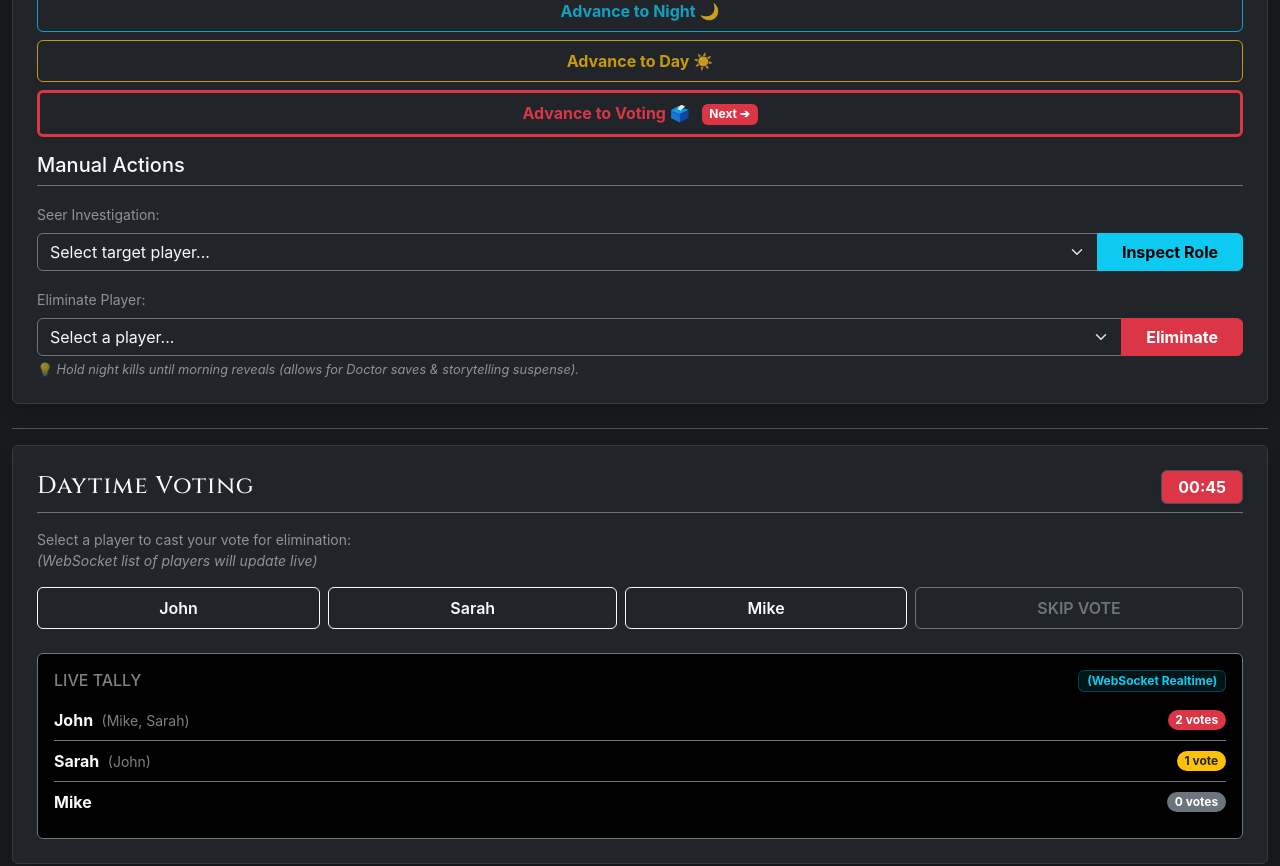
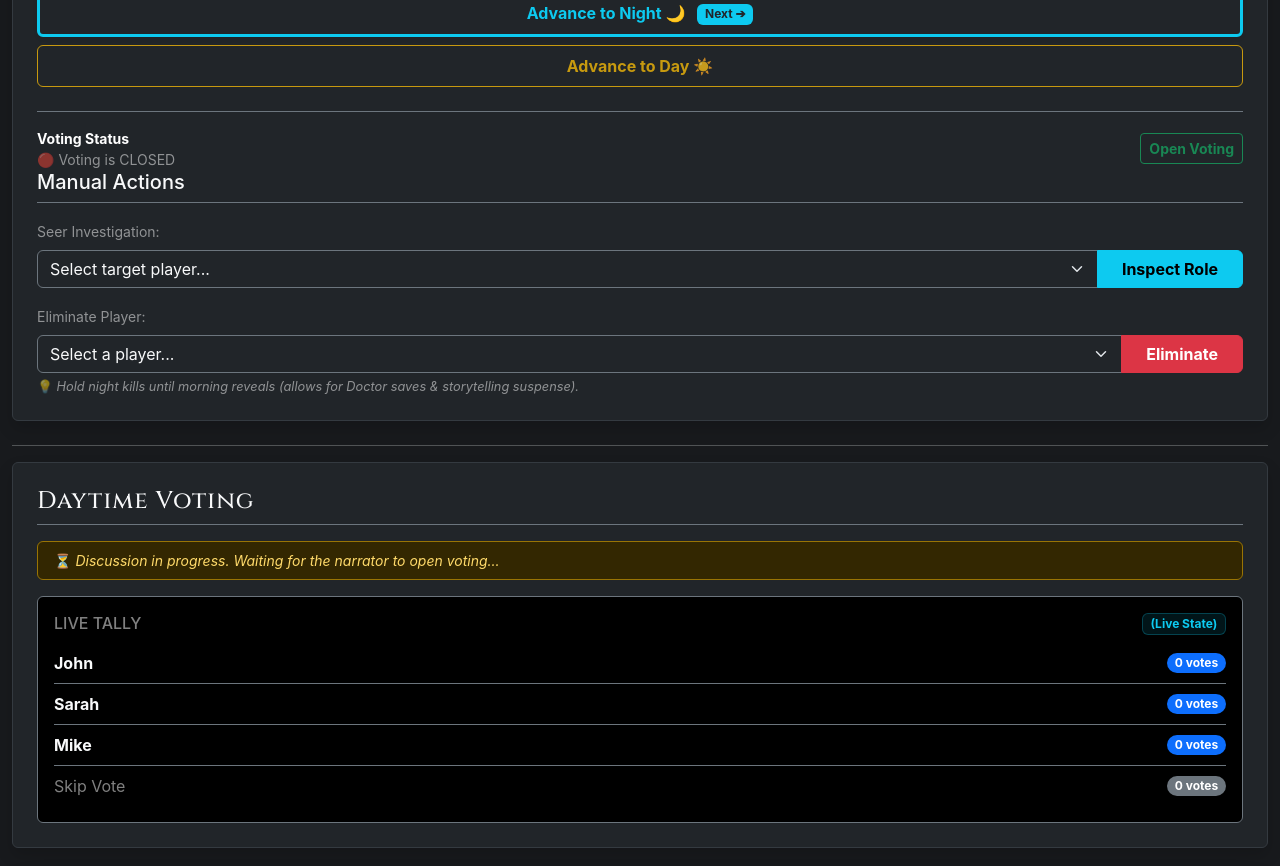
Before and after one commit to BCovi/startup, a React (Vite) app: page /game in a window 1280 px wide. Shown: the part 940-1806 px from the top of the page. Built offline with nearby package versions, Linux system fonts and the light colour scheme.

Commit message:
Voting changes and functionaltiy

```diff
--- a/src/game/game.jsx
+++ b/src/game/game.jsx
@@ -10,6 +10,22 @@ export function Game() {
   const [eliminateTarget, setEliminateTarget] = useState('');
   const [eliminatedNotice, setEliminatedNotice] = useState('');
   const [eliminatedPlayers, setEliminatedPlayers] = useState([]);
+  const allPlayers = ['John', 'Sarah', 'Mike'];
+  const alivePlayers = allPlayers.filter(player => !eliminatedPlayers.includes(player));
+
+  // Voting states
+  const [votes, setVotes] = useState({ John: 0, Sarah: 0, Mike: 0, Skip: 0 });
+  const [userVote, setUserVote] = useState(null);
+  const [votingOpen, setVotingOpen] = useState(false);
+  const [votingClosed, setVotingClosed] = useState(false);
+
+
+  // Voting handler
+  const handleVote = (target) => {
+    if (votingClosed || userVote) return;
+    setVotes(prev => ({ ...prev, [target]: prev[target] + 1 }));
+    setUserVote(target);
+  };
 
 
   const handleInspect = () => {
@@ -158,13 +174,16 @@ const handleEliminate = () => {
         {/* Game Progression Buttons (Stacked Vertically) */}
         <div>
           <div className="fw-bold text-uppercase small mb-2 text-white-50">Phase Actions</div>
-          <div className="d-grid gap-2 mb-3">
+          <div className="d-grid gap-2 mb-4">
             <button
               type="button"
-              className={`py-2 fw-bold btn ${phase.includes('Voting') ? 'btn-outline-info border-3 shadow-sm' : 'btn-outline-info opacity-75'}`}
-              onClick={() => setPhase('Night Phase 🌙')}
+              className={`py-2 fw-bold btn ${phase.includes('Day') ? 'btn-outline-info border-3 shadow-sm' : 'btn-outline-info opacity-75'}`}
+              onClick={() => {
+                setPhase('Night Phase 🌙');
+                setVotingOpen(false); // Automatically close voting when night falls!
+              }}
             >
-              Advance to Night 🌙 {phase.includes('Voting') && <span className="badge bg-info text-dark ms-2">Next ➔</span>}
+              Advance to Night 🌙 {phase.includes('Day') && <span className="badge bg-info text-dark ms-2">Next ➔</span>}
             </button>
 
             <button
@@ -174,13 +193,23 @@ const handleEliminate = () => {
             >
               Advance to Day ☀️ {phase.includes('Night') && <span className="badge bg-warning text-dark ms-2">Next ➔</span>}
             </button>
+          </div>
 
+          {/* Narrator Voting Toggle Control */}
+          <div className="mt-3 pt-3 border-top border-secondary d-flex justify-content-between align-items-center">
+            <div>
+              <div className="fw-bold small text-white">Voting Status</div>
+              <div className="text-white-50 small">
+                {!phase.includes('Day') ? '🔒 Closed (Night Phase)' : votingOpen ? '🟢 Voting is OPEN' : '🔴 Voting is CLOSED'}
+              </div>
+            </div>
             <button
               type="button"
-              className={`py-2 fw-bold btn ${phase.includes('Day') ? 'btn-outline-danger border-3 shadow-sm' : 'btn-outline-danger opacity-75'}`}
-              onClick={() => setPhase('Voting Phase 🗳️')}
+              className={`btn btn-sm fw-bold ${votingOpen ? 'btn-outline-danger' : 'btn-outline-success'}`}
+              disabled={!phase.includes('Day')} // Can only open voting during the day!
+              onClick={() => setVotingOpen(!votingOpen)}
             >
-              Advance to Voting 🗳️ {phase.includes('Day') && <span className="badge bg-danger text-white ms-2">Next ➔</span>}
+              {votingOpen ? 'Close Voting' : 'Open Voting'}
             </button>
           </div>
         </div>
@@ -254,47 +283,74 @@ const handleEliminate = () => {
       <section id="alive-view" className="card bg-dark text-light border-secondary shadow p-4 mb-4">
         <div className="d-flex justify-content-between align-items-center mb-3 border-bottom border-secondary pb-2">
           <h2 className="h4 mb-0">Daytime Voting</h2>
-          <span className="badge bg-danger fs-6 px-3 py-2 border border-light-subtle shadow-sm">
-            <time dateTime="PT45S">00:45</time>
-          </span>
         </div>
 
-        <p className="text-white-50 small mb-3">
-          Select a player to cast your vote for elimination:<br />
-          <span className="fst-italic text-white-50">(WebSocket list of players will update live)</span>
-        </p>
+        {/* Dynamic status alerts based on phase and voting toggle */}
+        {!phase.includes('Day') ? (
+          <div className="alert alert-secondary py-2 px-3 small mb-3" role="alert">
+            🌙 <em>The town is asleep. Voting is disabled during the night phase.</em>
+          </div>
+        ) : !votingOpen ? (
+          <div className="alert alert-warning py-2 px-3 small mb-3" role="alert">
+            ⏳ <em>Discussion in progress. Waiting for the narrator to open voting...</em>
+          </div>
+        ) : userVote ? (
+          <div className="alert alert-success py-2 px-3 small mb-3" role="alert">
+            ✅ <em>You voted for: <strong>{userVote}</strong>. Waiting for results...</em>
+          </div>
+        ) : (
+          <p className="text-white-50 small mb-3">
+            Select a player to cast your vote for elimination:
+          </p>
+        )}
 
-        {/* Voting Buttons */}
-        <form onSubmit={(e) => e.preventDefault()} className="mb-4">
-          <div className="d-grid gap-2 d-sm-flex flex-wrap">
-            <button type="submit" name="vote" value="player1" className="btn btn-outline-light flex-fill py-2 fw-semibold">John</button>
-            <button type="submit" name="vote" value="player2" className="btn btn-outline-light flex-fill py-2 fw-semibold">Sarah</button>
-            <button type="submit" name="vote" value="player3" className="btn btn-outline-light flex-fill py-2 fw-semibold">Mike</button>
-            <button type="submit" name="vote" value="player0" className="btn btn-outline-secondary flex-fill py-2 fw-semibold">SKIP VOTE</button>
+        {/* Dynamic Voting Buttons (Only show when it's Day, voting is open, and user hasn't voted) */}
+        {phase.includes('Day') && votingOpen && !userVote && (
+          <div className="mb-4">
+            <div className="d-grid gap-2 d-sm-flex flex-wrap">
+              {alivePlayers.map(player => (
+                <button
+                  key={player}
+                  type="button"
+                  className="btn btn-outline-light flex-fill py-2 fw-semibold"
+                  onClick={() => handleVote(player)}
+                >
+                  {player}
+                </button>
+              ))}
+              <button
+                type="button"
+                className="btn btn-outline-secondary flex-fill py-2 fw-semibold"
+                onClick={() => handleVote('Skip')}
+              >
+                SKIP VOTE
+              </button>
+            </div>
           </div>
-        </form>
+        )}
 
         {/* Real-Time Live Tally Box */}
         <div id="live-tally" className="border border-secondary rounded p-3 bg-black bg-opacity-40">
           <div className="d-flex justify-content-between align-items-center mb-2">
             <h3 className="h6 mb-0 text-uppercase tracking-wide text-white-50">Live Tally</h3>
             <span className="badge bg-info bg-opacity-10 text-info border border-info border-opacity-25 small">
-              (WebSocket Realtime)
+              (Live State)
             </span>
           </div>
 
           <ul className="list-group list-group-flush bg-transparent">
-            <li className="list-group-item bg-transparent text-light border-secondary d-flex justify-content-between align-items-center px-0 py-2">
-              <span><strong>John</strong> <span className="text-white-50 small ms-1">(Mike, Sarah)</span></span>
-              <span className="badge bg-danger rounded-pill">2 votes</span>
-            </li>
-            <li className="list-group-item bg-transparent text-light border-secondary d-flex justify-content-between align-items-center px-0 py-2">
-              <span><strong>Sarah</strong> <span className="text-white-50 small ms-1">(John)</span></span>
-              <span className="badge bg-warning text-dark rounded-pill">1 vote</span>
-            </li>
+            {allPlayers.map(player => (
+              <li key={player} className="list-group-item bg-transparent text-light border-secondary d-flex justify-content-between align-items-center px-0 py-2">
+                <span>
+                  <strong>{player}</strong>
+                  {eliminatedPlayers.includes(player) && <span className="text-danger small ms-1">(Eliminated)</span>}
+                </span>
+                <span className="badge bg-primary rounded-pill">{votes[player]} votes</span>
+              </li>
+            ))}
             <li className="list-group-item bg-transparent text-light border-0 d-flex justify-content-between align-items-center px-0 py-2">
-              <span><strong>Mike</strong></span>
-              <span className="badge bg-secondary rounded-pill">0 votes</span>
+              <span className="text-white-50">Skip Vote</span>
+              <span className="badge bg-secondary rounded-pill">{votes.Skip} votes</span>
             </li>
           </ul>
         </div>
```
